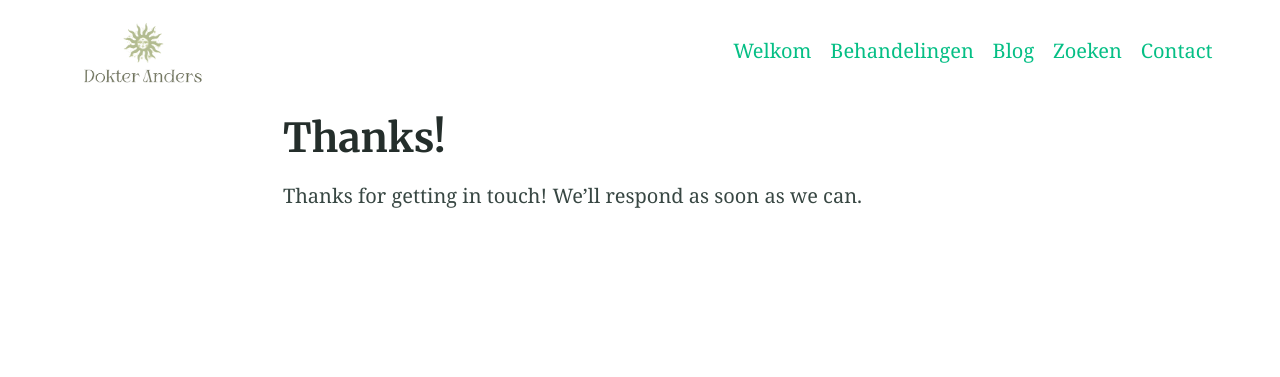
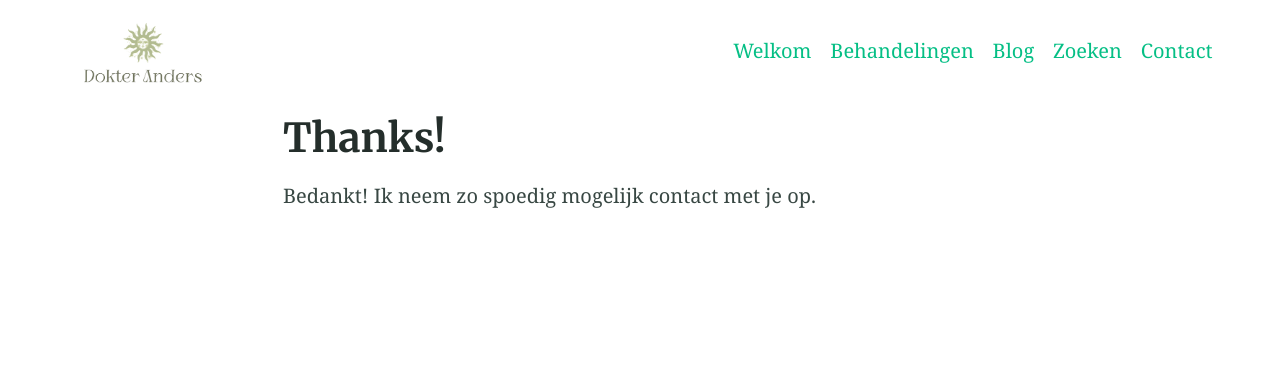
Before and after one commit to dokteranders/dokteranders.com, a Jekyll site: the page built from thanks.md, in a window 1280 px wide. Shown: the top 377 px of the page. Built offline with Jekyll 4.4.1, drawn with Linux system fonts in a browser that asks for light colours.

Commit message:
Update thanks.md

```diff
--- a/thanks.md
+++ b/thanks.md
@@ -4,4 +4,4 @@ indexing: false
 sitemap: false
 ---
 
-Thanks for getting in touch! We'll respond as soon as we can.
+Bedankt! Ik neem zo spoedig mogelijk contact met je op.
```
